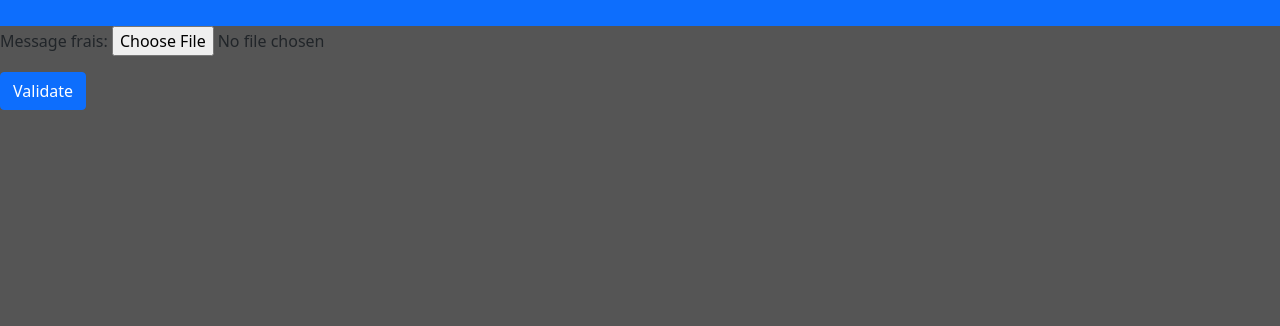
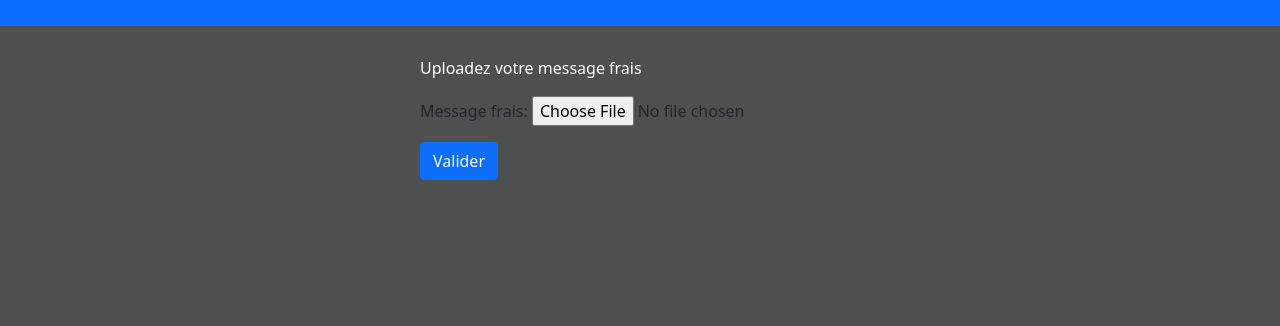
Before and after one commit to fromagetriste/sanitaires, a Django app: page /sanitaires/ in a window 1280 px wide. Shown: the top 326 px of the page. Run offline with Django 3.2, Linux system fonts and the light colour scheme.

Commit message:
changes in html

```diff
--- a/bel/sanitaires/templates/sanitaires/sanitaires.html
+++ b/bel/sanitaires/templates/sanitaires/sanitaires.html
@@ -22,25 +22,25 @@
 
     <style>
         body {
-          background: #555;
+          background: #4E4F4F;
         }
 
         .content {
           max-width: 500px;
           margin: auto;
-          background:  #555;
-          padding: 10px;
+          padding: 30px;
         }
     </style>
-
+<div class="content">
+    <p style="color:white">Uploadez votre message frais</p>
 {% block content %}
     <form method="POST" enctype="multipart/form-data">
         {% csrf_token %}
         {{ form.as_p }}
-        <button class="btn btn-primary" type="submit">Validate</button>
+        <button class="btn btn-primary" type="submit">Valider</button>
     </form>
 {% endblock %}
-
+</div>
 
 
 <script src="https://cdn.jsdelivr.net/npm/bootstrap@5.0.0-beta1/dist/js/bootstrap.bundle.min.js" integrity="sha384-ygbV9kiqUc6oa4msXn9868pTtWMgiQaeYH7/t7LECLbyPA2x65Kgf80OJFdroafW" crossorigin="anonymous"></script>
```
Also changed, not shown: bel/sanitaires/parsing.py (+5 -5 lines), bel/sanitaires/templates/sanitaires/success.html (+6 -5 lines).
